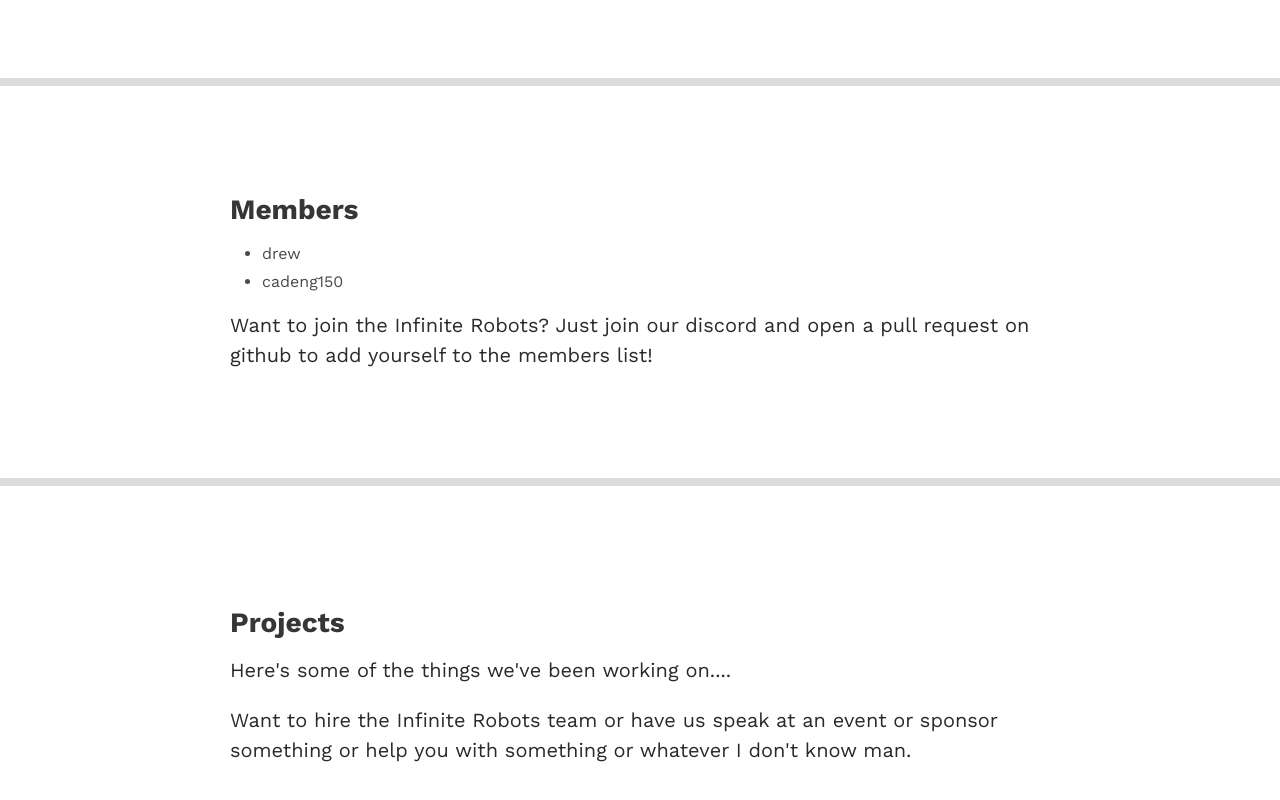
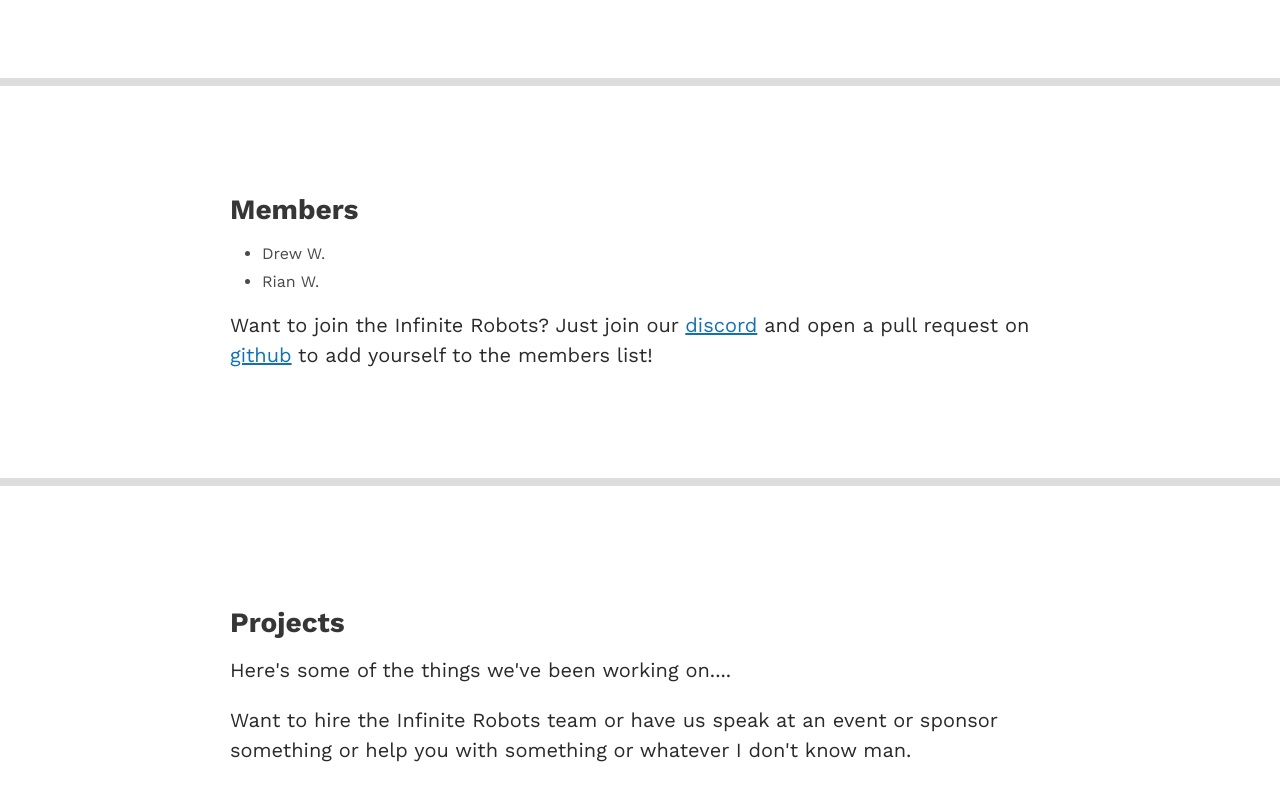
Before and after one commit to infinite-robots/infinite-robots-homepage, a Nuxt app: page / in a window 1280 px wide. Shown: the part 1914-2714 px from the top of the page. Built offline with nearby package versions, Linux system fonts and the light colour scheme.

Commit message:
Update members list and add direct links to Discord/GitHub

```diff
--- a/components/home/AppMembers.vue
+++ b/components/home/AppMembers.vue
@@ -5,7 +5,7 @@
       <ul>
         <li v-for="member in members" :key="member">{{member}}</li>
       </ul>
-      <p>Want to join the Infinite Robots? Just join our discord and open a pull request on github to add yourself to the members list!</p>
+      <p>Want to join the Infinite Robots? Just join our <a href="https://discord.gg/WdWARZA">discord</a> and open a pull request on <a href="https://github.com/infinite-robots/infinite-robots-homepage/edit/master/components/home/AppMembers.vue">github</a> to add yourself to the members list!</p>
     </div>
   </section>
 </template>
@@ -15,8 +15,8 @@ export default {
   data() {
     return {
       members: [
-        'drew',
-        'cadeng150'
+        'Drew W.',
+        'Rian W.'
       ]
     }
   }
```
